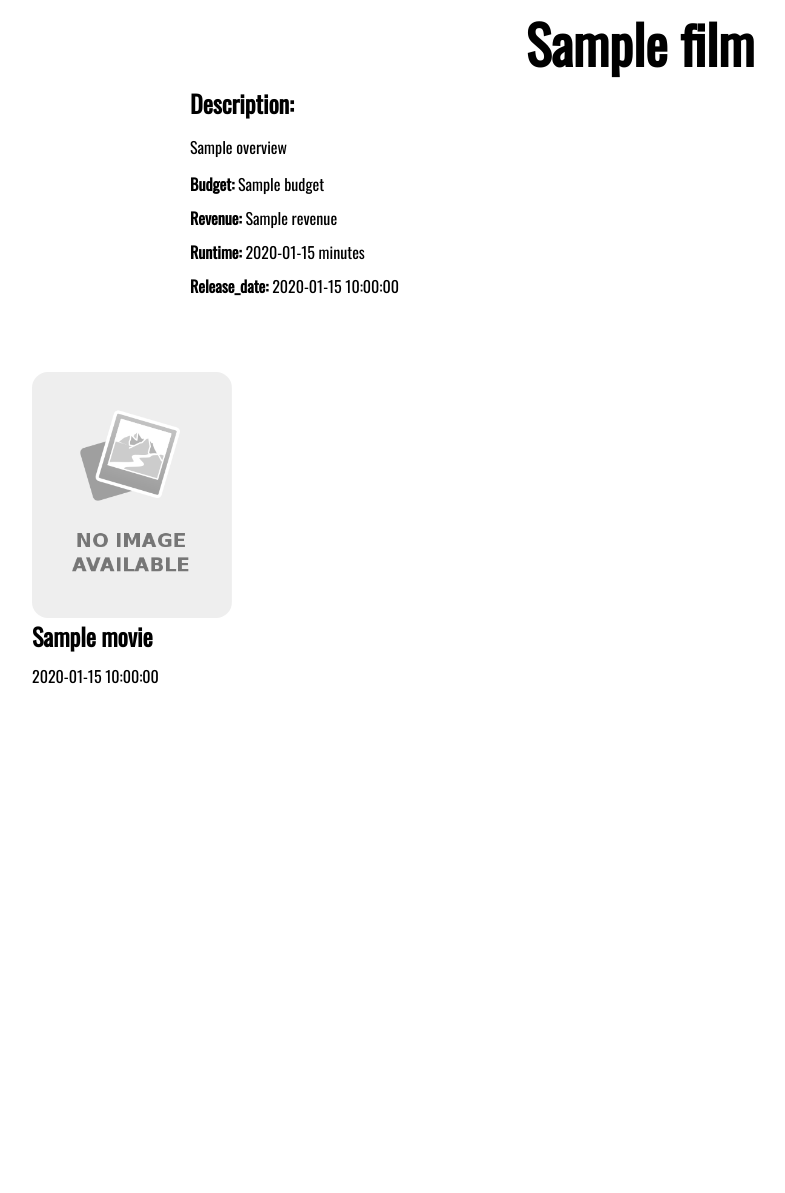
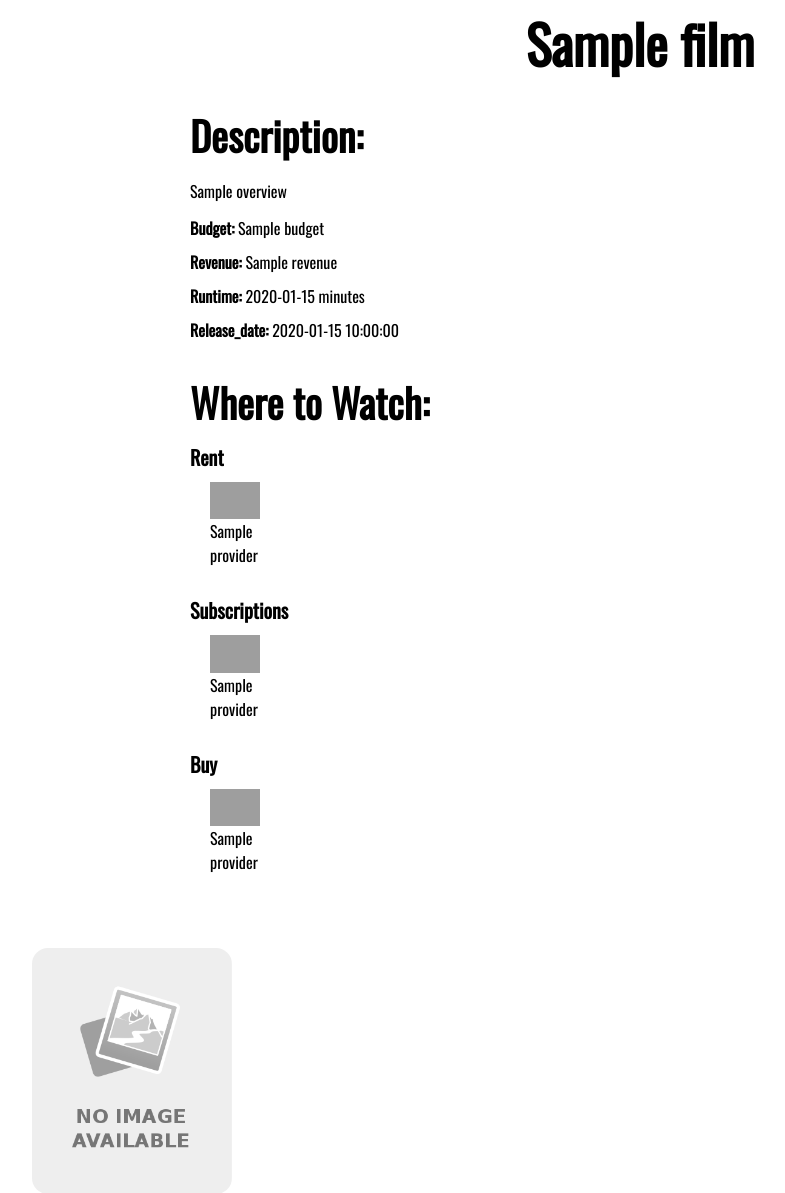
Before and after one commit to dylanbyrne07/Movie-app, a Flask app: template templates/movie_page.html in a window 1280 px wide. Shown: the part 150-1343 px from the top of the page, without its empty margins (0-785 px from the left). Before the commit the page ends 834 px from the top, so only its background shows below. Run offline with Flask 2, Linux system fonts and the light colour scheme; the template is opened without the code that fills it: most values are stand-ins (such as "Sample title", 1, 10 or a date in 2020); grey boxes are pictures that could not be loaded.

Commit message:
have where to watch working

```diff
--- a/app.py
+++ b/app.py
@@ -55,20 +55,20 @@ def film_page(Movie_id):
     where_to_watch_json = json.loads(where_to_watch.content)
 
 
-    for provider in where_to_watch_json['results']['IE']['rent']:
-        print(provider['logo_path'])
-        print(provider['provider_name'])
+   # for provider in where_to_watch_json['results']['IE']['rent']:
+    #    print(provider['logo_path'])
+     #   print(provider['provider_name'])
 
-    for provider_subscription in where_to_watch_json['results']['IE']['flatrate']:
-        print(provider_subscription['logo_path'])
-        print(provider_subscription['provider_name'])
+   # for provider_subscription in where_to_watch_json['results']['IE']['flatrate']:
+    #    print(provider_subscription['logo_path'])
+     #   print(provider_subscription['provider_name'])
 
-    for provider_buy in where_to_watch_json['results']['IE']['buy']:
-        print(provider_buy['logo_path'])
-        print(provider_buy['provider_name'])
+   #for provider_buy in where_to_watch_json['results']['IE']['buy']:
+    #    print(provider_buy['logo_path'])
+     #   print(provider_buy['provider_name'])
 
 
-    return render_template('movie_page.html', film_data=film_data, recomended_movies=recomended_movies ,backdrop_img=backdrop_img, image_strings=image_strings_recomendations)
+    return render_template('movie_page.html', film_data=film_data, recomended_movies=recomended_movies ,backdrop_img=backdrop_img, image_strings=image_strings_recomendations, where_to_watch_json=where_to_watch_json)
 
 @app.route('/trending')
 def trending():
--- a/static/css/movie_page.css
+++ b/static/css/movie_page.css
@@ -32,10 +32,17 @@ h1 {
 
 }
 
-h2 {
+h2{
     font-family: 'Oswald', serif;
     padding-bottom: 10px;
 
+
+}
+.section_dividor{
+    font-family: 'Oswald', serif;
+    padding-bottom: 10px;
+    padding-top: 20px;
+    font-size: 40px;
 }
 
 p{
@@ -44,6 +51,7 @@ p{
 }
 .title{
     font-weight: bold;
+
 }
 
 
@@ -87,6 +95,56 @@ a{
     justify-content: center;
     align-content: center;
     }
+
+.provider_logo{
+    width: 50px;
+    height: auto;
+}
+
+h3{
+    font-size: 15pt;
+    display: inline-block;
+    margin: 0px;
+    text-align: center;
+    font-family: 'Oswald', serif;
+}
+
+.rent{
+    display: flex;
+    flex-wrap: wrap;
+    align-content: flex-start;
+    justify-content: flex-start;
+    align-items: flex-start;
+}
+
+.subsription{
+    display: flex;
+    flex-wrap: wrap;
+    align-content: flex-start;
+    justify-content: flex-start;
+    align-items: flex-start;
+}
+
+.buy{
+    display: flex;
+    flex-wrap: wrap;
+    align-content: flex-start;
+    justify-content: flex-start;
+    align-items: flex-start;
+}
+
+.provider{
+    display: grid;
+    width: 60px;
+    height: auto;
+    justify-content: space-around;
+    justify-content: left;
+    align-content: center;
+    padding-left: 20px;
+    padding-right: 20px;
+    padding-top: 10px;
+}
+
 
 @media screen and (max-width:600px) {
     .top_movie_page{
@@ -139,4 +197,6 @@ a{
 
 
 
+
+
 }
--- a/templates/index.html
+++ b/templates/index.html
@@ -9,7 +9,7 @@
         <div class="movies" >
             <img class="movies_image" src="{{ 'https://image.tmdb.org/t/p/w500' + movie['poster_path']}} "  alt="image" >
             <div class="description">
-                <h2 class="movies_title">{{ movie['original_title'] }}</h2>
+                <h2 class="movies_title">{{ movie['title'] }}</h2>
                 <p>{{ movie['release_date'] }}</p>
             </div>
         </div>
--- a/templates/movie_page.html
+++ b/templates/movie_page.html
@@ -4,8 +4,8 @@
 <link rel="stylesheet" type="text/css" href="{{ url_for('static', filename='css/movie_page.css') }}" />
 <div class="top_movie_page">
     <img class="backdrop_image" src="{{ 'https://image.tmdb.org/t/p/original' + backdrop_img}} "  alt="image not avalible">
-    <h1>{{film_data['original_title']}}</h1>
-    <h2 class="description">Description:</h2>
+    <h1>{{film_data['title']}}</h1>
+    <h2 class="section_dividor">Description:</h2>
     <p class="description ">{{film_data['overview']}}</p>
 
     <div class="extra_imformation">
@@ -32,6 +32,55 @@
             <span class="title">Release_date:</span>
             <span>{{film_data['release_date']}}</span>
         </p>
+
+        <div class="watch_provider">
+
+            {% if where_to_watch_json['results']['IE'] != null:%}
+
+                <h2 class="section_dividor">Where to Watch:</h2>
+                {% if where_to_watch_json['results']['IE']['rent'] != null: %}
+                    <h3>Rent</h3>
+                    <div class="rent">
+                        {% for provider in where_to_watch_json['results']['IE']['rent']: %}
+                        <div class="provider">
+                            <img class="provider_logo" src="{{ 'https://image.tmdb.org/t/p/w500' + provider['logo_path']}} "  alt="image not avalible">
+                            <p>{{ provider['provider_name'] }}</p>
+                        </div>
+                        {% endfor %}
+                    </div>
+                {% endif %}
+
+                <br>
+                {% if where_to_watch_json['results']['IE']['flatrate'] != null: %}
+
+                    <h3>Subscriptions</h3>
+                    <div class="subsription">
+                        {% for provider in where_to_watch_json['results']['IE']['flatrate']: %}
+                        <div class="provider">
+                            <img class="provider_logo" src="{{ 'https://image.tmdb.org/t/p/w500' + provider['logo_path']}} "  alt="image not avalible">
+                            <p>{{ provider['provider_name'] }}</p>
+                        </div>
+
+                        {% endfor %}
+                    </div>
+                {% endif %}
+                <br>
+
+
+                {% if where_to_watch_json['results']['IE']['buy'] != null: %}
+                    <h3>Buy</h3>
+                    <div class="buy">
+                        {% for provider in where_to_watch_json['results']['IE']['buy']: %}
+                        <div class="provider">
+                            <img class="provider_logo" src="{{ 'https://image.tmdb.org/t/p/w500' + provider['logo_path']}} "  alt="image not avalible">
+                            <p>{{ provider['provider_name'] }}</p>
+                        </div>
+                        {% endfor %}
+                    </div>
+                {% endif %}
+            {% endif %}
+
+        </div>
     </div>
 
 </div>
@@ -47,7 +96,7 @@
             onerror="this.onerror=null;this.src=' {{url_for('static', filename='No-Image-Placeholder.svg.png')}} ';"
             >
             <div class="description">
-                <h2 class="movies_title">{{ movie['original_title'] }}</h2>
+                <h2 class="movies_title">{{ movie['title'] }}</h2>
                 <p class="release_date">{{ movie['release_date'] }}</p>
             </div>
         </div>
--- a/templates/search.html
+++ b/templates/search.html
@@ -16,7 +16,7 @@
                 onerror="this.onerror=null;this.src=' {{url_for('static', filename='No-Image-Placeholder.svg.png')}} ';"
             >
             <div class="description">
-                <h2 class="movies_title">{{ movie['original_title'] }}</h2>
+                <h2 class="movies_title">{{ movie['title'] }}</h2>
                 <p>{{ movie['release_date'] }}</p>
             </div>
         </div>
--- a/templates/top_rated.html
+++ b/templates/top_rated.html
@@ -9,7 +9,7 @@
         <div class="movies stacked" >
             <img class="movies_image" src="{{ 'https://image.tmdb.org/t/p/w500' + movie['poster_path']}} "  >
             <div class="description">
-                <h2 class="movies_title">{{loop.index}}. {{ movie['original_title'] }}</h2>
+                <h2 class="movies_title">{{loop.index}}. {{ movie['title'] }}</h2>
                 <p>{{ movie['release_date'] }}</p>
             </div>
         </div>
--- a/templates/trending.html
+++ b/templates/trending.html
@@ -9,7 +9,7 @@
         <div class="movies stacked" >
             <img class="movies_image" src="{{ 'https://image.tmdb.org/t/p/w500' + movie['poster_path']}} "  alt="image" >
             <div class="description">
-                <h2 class="movies_title">{{ movie['original_title'] }}</h2>
+                <h2 class="movies_title">{{ movie['title'] }}</h2>
                 <p>{{ movie['release_date'] }}</p>
             </div>
         </div>
```
Also changed, not shown: shit.txt (+17 -0 lines).
